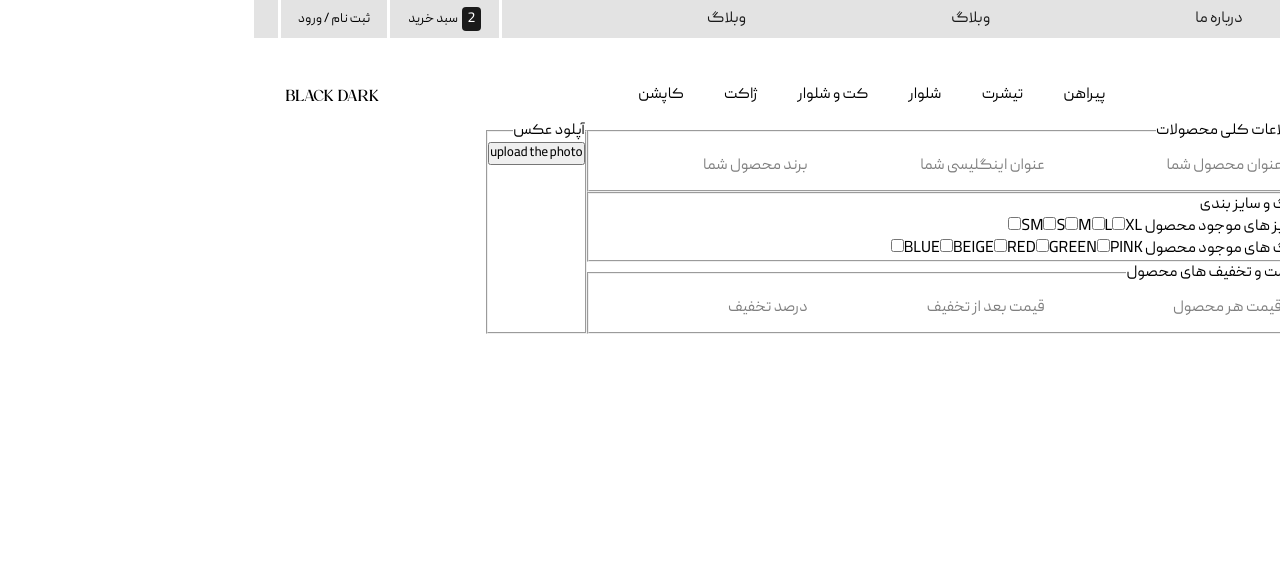
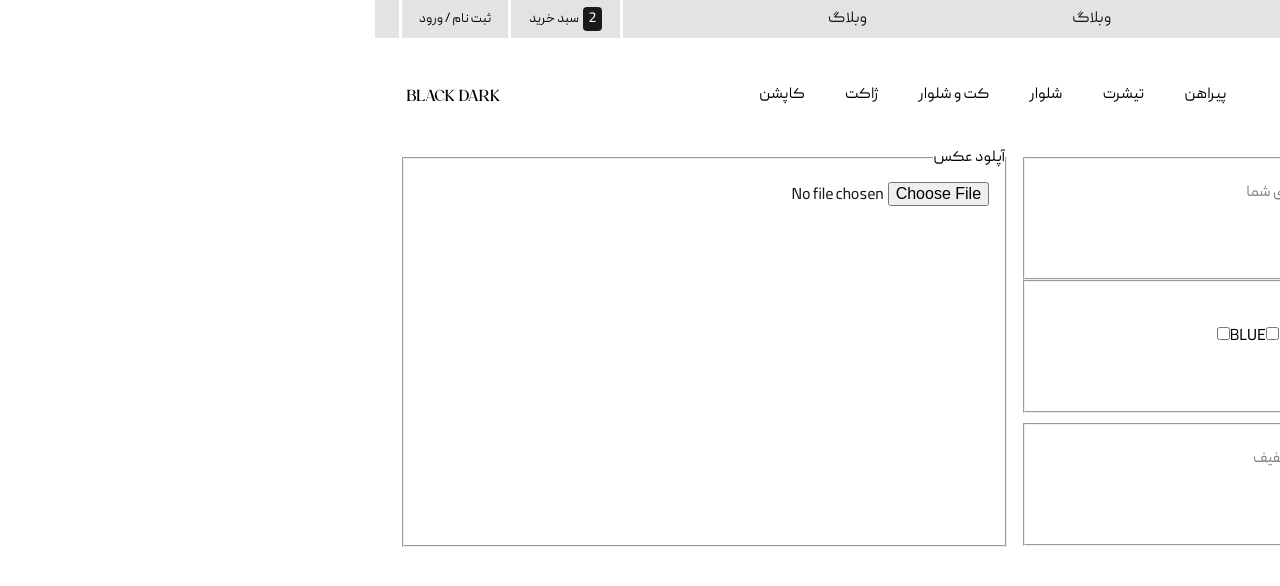
Before and after one commit to isogharibi2/black-market, a React (Vite) app: page /profile/admin/new-product in a window 1280 px wide. Shown: the top 586 px of the page. Built offline with nearby package versions, Linux system fonts and the light colour scheme.

Commit message:
adding the dynamic link and add the new page for new products

```diff
--- a/src/app/pages/auth/verification/index.jsx
+++ b/src/app/pages/auth/verification/index.jsx
@@ -142,7 +142,7 @@ export default function Verification() {
           localStorage.setItem("admin", user.admin);
 
           if (user.admin) {
-            Navigate("/profile/admin");
+            Navigate("/profile/admin/new-product");
           } else {
             Navigate("/profile/user");
           }
--- a/src/app/pages/profile/Admin.scss
+++ b/src/app/pages/profile/Admin.scss
@@ -3,9 +3,31 @@
 @use "/src/sass/base/colors" as *;
 
 .HeroAdmin {
-    @include flex ( center , center , row )
+    @include flex (center, center, row);
 }
 
 .HeroForm {
-    @include flex ( center , space-between , row );
+    @include flex (center, space-between, row);
+    width: 100%;
+    padding: 1.7rem;
+    gap: 1rem;
 }
+
+.first-filed {
+    width: 50%;
+
+    fieldset {
+        height: 133px;
+    }
+}
+
+.Second-filed {
+    width: 50%;
+    height: 400px;
+
+    img {
+        width: 250px;
+        height: max-content;
+    }
+
+}
--- a/src/app/pages/profile/admin.jsx
+++ b/src/app/pages/profile/admin.jsx
@@ -1,12 +1,21 @@
-import React from "react";
+import React, { useState } from "react";
 
 import "./Admin.scss";
 
 export default function Admin() {
+
+  const [ imguploader , setimgupldoer ] = useState("")
+
+  const handelimgchange = (e) => {
+    const file = e;
+
+    setimgupldoer(file.name)
+  }
+
   return (
     <section className="HeroAdmin">
       <form action="" className="HeroForm">
-        <div>
+        <div className="first-filed">
           <fieldset>
             <legend>اطلاعات کلی محصولات</legend>
             <input
@@ -73,9 +82,10 @@ export default function Admin() {
             />
           </fieldset>
         </div>
-        <fieldset>
+        <fieldset className="Second-filed">
           <legend> آپلود عکس </legend>
-          <button> upload the photo </button>
+          <input type="file" onChange={(e) => handelimgchange(e.target.files[0])} />
+          {imguploader && <img src={`/assets/images/${imguploader}`} alt="imguploader" /> }
         </fieldset>
       </form>
     </section>
--- /dev/null
+++ b/src/app/ui/components/productdetlais.jsx
@@ -0,0 +1,39 @@
+import { baseUrl } from '@app/helpers/variables';
+import { useQuery } from '@tanstack/react-query';
+import axios from 'axios';
+import { useParams } from 'react-router-dom';
+
+export default function Productdetlais() {
+
+  const {slug} = useParams();
+
+    const handelchangeproducts = async () => {
+      try {
+        const { data } = await axios.get(`${baseUrl}/specail-offers?slug=${slug}`);
+        return data
+      } catch (error) {
+        console.log(error)
+      }
+    }
+
+    const { data : ProductSending = [] , isError , isLoading } = useQuery({
+      queryKey : ["product-detail"],
+      queryFn : handelchangeproducts
+    });
+
+    if (isLoading) return (
+      <h1>Product Sending is loading ......</h1>
+    )
+
+    if (isError) return (
+      <h1>we have a to much a error for sending the products ❗</h1>
+    )
+
+  return (
+    <div>
+      {ProductSending.map((products)=>(
+        <h1>{products.title}</h1>
+      ))}
+    </div>
+  )
+}
--- a/src/routes.jsx
+++ b/src/routes.jsx
@@ -10,6 +10,7 @@ import Verification from "@app/pages/auth/verification/index";
 import SpecailOffer from "@app/pages/Products/specail-offers";
 import User from "@app/pages/profile/user";
 import Admin from "@app/pages/profile/admin";
+import Productdetlais from "@app/ui/components/productdetlais";
 
 function App() {
   const location = useLocation();
@@ -38,6 +39,7 @@ function App() {
         />
         <Route path="/profile/user" element={<User/>}/>
         <Route path="/profile/admin/new-product" element={<Admin/>}/>
+        <Route path="/products/product-details/:slug" element={ <Productdetlais />} />
       </Routes>
     </>
   );
```
